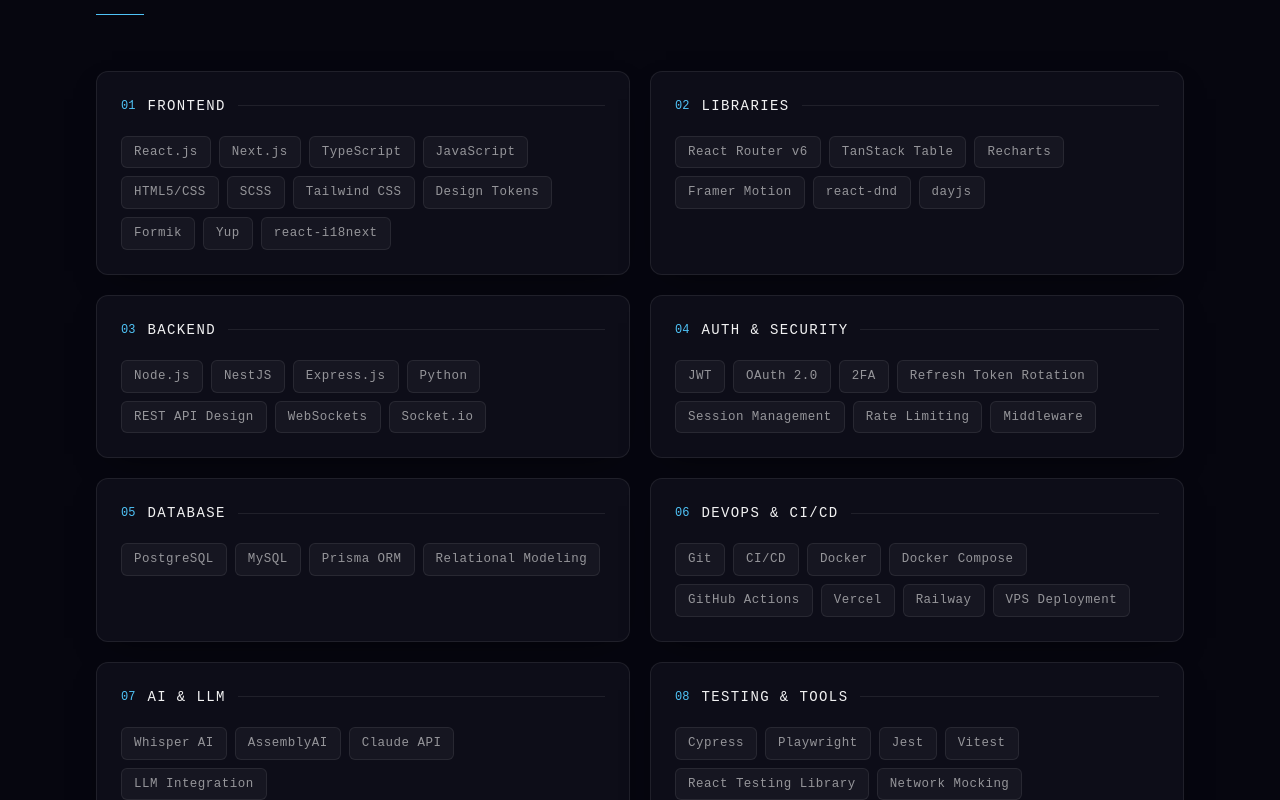
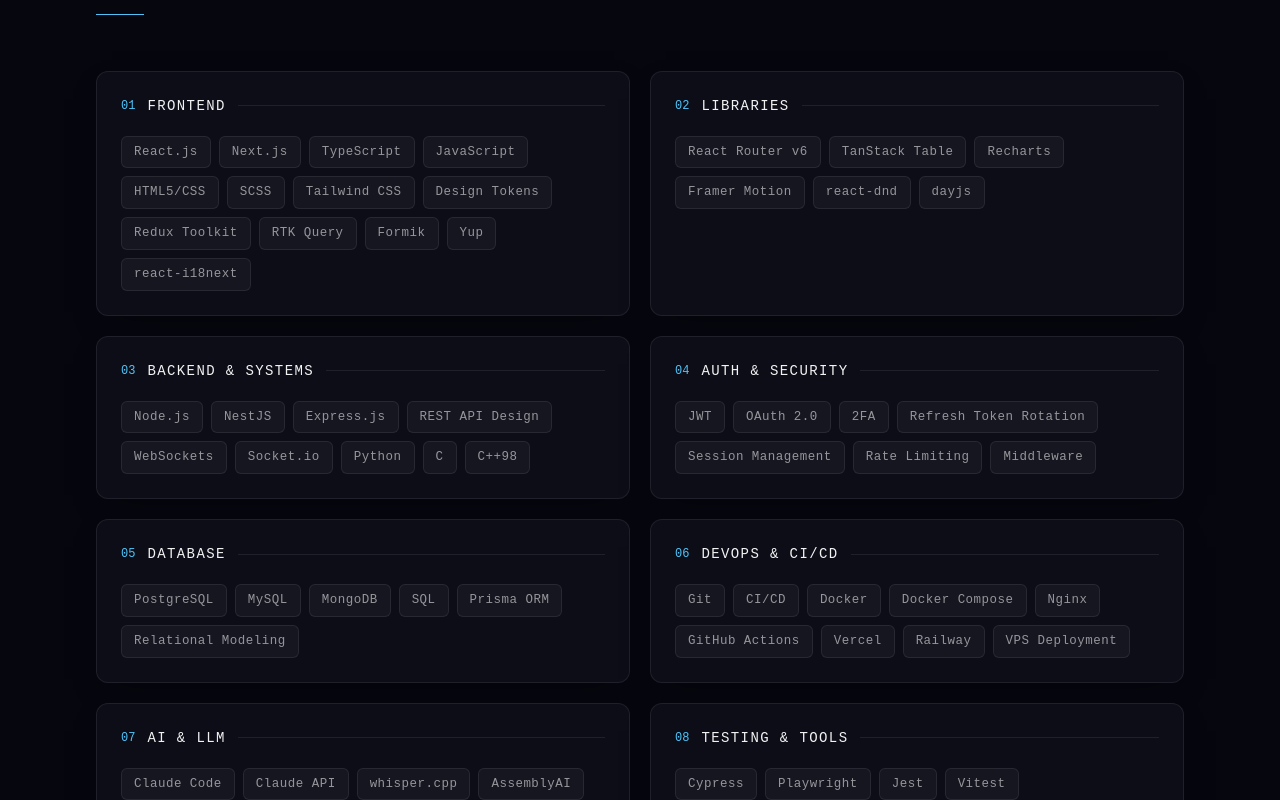
Before and after one commit to ysahih/Portfolio, a Next.js app: page / in a window 1280 px wide. Shown: the part 1660-2460 px from the top of the page. Built offline with nearby package versions, Linux system fonts and the light colour scheme.

Commit message:
content: sync site details with the current CV

```diff
--- a/app/components/Footer.tsx
+++ b/app/components/Footer.tsx
@@ -149,7 +149,7 @@
                   +212 708 978 739
                 </a>
               </li>
-              <li className="opacity-60">Morocco — relocating to Paris, October 2026</li>
+              <li className="opacity-60">Morocco — relocating to Paris, 27 October 2026</li>
             </ul>
           </div>
         </div>
--- a/app/data/resume-data.ts
+++ b/app/data/resume-data.ts
@@ -3,11 +3,11 @@
 export const RESUME_DATA = {
   name: "Youssef Sahih",
   title: "Frontend Engineer — React, TypeScript, Testing",
-  location: "Morocco — relocating to Paris, October 2026",
+  location: "Morocco — relocating to Paris, 27 October 2026",
 
   languages: [
     { name: "Arabic", level: "Native" },
-    { name: "English", level: "Fluent (C1)" },
+    { name: "English", level: "Fluent, working language (C1)" },
     { name: "French", level: "A2, in progress" },
   ],
 
@@ -48,7 +48,7 @@
       start: "Oct 2026",
       end: "present",
       location: "Paris, France",
-      description: "Preparing RNCP 39774, \"Expert en architecture informatique\". Software architecture, systems, networking, data architecture.",
+      description: "Preparing RNCP 39774, \"Expert en architecture informatique\". Software architecture, systems, networking, data architecture. Level 14 and Work Experience validated; eligible for a 24-month apprenticeship contract.",
     },
     {
       school: "1337 Coding School — 42 Network",
@@ -56,7 +56,7 @@
       start: "2022",
       end: "2026",
       location: "Khouribga, Morocco",
-      description: "Algorithms & Data Structures, System Programming, Network Programming, Web Architecture, Relational Databases",
+      description: "Systems and network programming in C/C++, algorithms, web architecture, relational databases. Peer-learning, code review and project-based assessment, no lectures.",
     },
     {
       school: "Chouaïb Doukkali University",
@@ -69,24 +69,24 @@
   ],
 
   skills: [
-    "React.js", "Next.js", "TypeScript", "JavaScript", "HTML5/CSS", "SCSS", "Tailwind CSS", "Design Tokens", "Formik", "Yup", "react-i18next",
+    "React.js", "Next.js", "TypeScript", "JavaScript", "HTML5/CSS", "SCSS", "Tailwind CSS", "Design Tokens", "Redux Toolkit", "RTK Query", "Formik", "Yup", "react-i18next",
     "React Router v6", "TanStack Table", "Recharts", "Framer Motion", "react-dnd", "dayjs",
-    "Node.js", "NestJS", "Express.js", "Python", "REST API Design", "WebSockets", "Socket.io",
+    "Node.js", "NestJS", "Express.js", "REST API Design", "WebSockets", "Socket.io", "Python", "C", "C++98",
     "JWT", "OAuth 2.0", "2FA", "Refresh Token Rotation", "Session Management", "Rate Limiting", "Middleware",
-    "PostgreSQL", "MySQL", "Prisma ORM", "Relational Modeling",
-    "Git", "CI/CD", "Docker", "Docker Compose", "GitHub Actions", "Vercel", "Railway", "VPS Deployment",
-    "Whisper AI", "AssemblyAI", "Claude API", "LLM Integration",
+    "PostgreSQL", "MySQL", "MongoDB", "SQL", "Prisma ORM", "Relational Modeling",
+    "Git", "CI/CD", "Docker", "Docker Compose", "Nginx", "GitHub Actions", "Vercel", "Railway", "VPS Deployment",
+    "Claude Code", "Claude API", "whisper.cpp", "AssemblyAI", "LLM Integration",
     "Cypress", "Playwright", "Jest", "Vitest", "React Testing Library", "Network Mocking", "Test Fixtures", "Postman", "Vite", "Electron", "Jira", "Agile/Scrum",
   ],
 
   skillCategories: [
-    { label: "Frontend", skills: ["React.js", "Next.js", "TypeScript", "JavaScript", "HTML5/CSS", "SCSS", "Tailwind CSS", "Design Tokens", "Formik", "Yup", "react-i18next"] },
+    { label: "Frontend", skills: ["React.js", "Next.js", "TypeScript", "JavaScript", "HTML5/CSS", "SCSS", "Tailwind CSS", "Design Tokens", "Redux Toolkit", "RTK Query", "Formik", "Yup", "react-i18next"] },
     { label: "Libraries", skills: ["React Router v6", "TanStack Table", "Recharts", "Framer Motion", "react-dnd", "dayjs"] },
-    { label: "Backend", skills: ["Node.js", "NestJS", "Express.js", "Python", "REST API Design", "WebSockets", "Socket.io"] },
+    { label: "Backend & Systems", skills: ["Node.js", "NestJS", "Express.js", "REST API Design", "WebSockets", "Socket.io", "Python", "C", "C++98"] },
     { label: "Auth & Security", skills: ["JWT", "OAuth 2.0", "2FA", "Refresh Token Rotation", "Session Management", "Rate Limiting", "Middleware"] },
-    { label: "Database", skills: ["PostgreSQL", "MySQL", "Prisma ORM", "Relational Modeling"] },
-    { label: "DevOps & CI/CD", skills: ["Git", "CI/CD", "Docker", "Docker Compose", "GitHub Actions", "Vercel", "Railway", "VPS Deployment"] },
-    { label: "AI & LLM", skills: ["Whisper AI", "AssemblyAI", "Claude API", "LLM Integration"] },
+    { label: "Database", skills: ["PostgreSQL", "MySQL", "MongoDB", "SQL", "Prisma ORM", "Relational Modeling"] },
+    { label: "DevOps & CI/CD", skills: ["Git", "CI/CD", "Docker", "Docker Compose", "Nginx", "GitHub Actions", "Vercel", "Railway", "VPS Deployment"] },
+    { label: "AI & LLM", skills: ["Claude Code", "Claude API", "whisper.cpp", "AssemblyAI", "LLM Integration"] },
     { label: "Testing & Tools", skills: ["Cypress", "Playwright", "Jest", "Vitest", "React Testing Library", "Network Mocking", "Test Fixtures", "Postman", "Vite", "Electron", "Jira", "Agile/Scrum"] },
   ],
 
@@ -110,7 +110,7 @@
         "Developed and maintained 30+ React 18 modules using TypeScript, Redux Toolkit, and RTK Query in production",
         "Route-level code splitting across the app's route files, a lazy-loading image component with blur placeholders, and a cache-key fix that stopped filtered result sets collapsing into a single entry",
         "Resolved non-deterministic hook ordering bugs and optimistic UI timing issues through precise cache lifecycle management",
-        "~1,500 translation keys across 7 locales; collaborated with backend on REST API contracts and payload design",
+        "~1,500 translation keys across 7 locales; 94 custom hooks; 1,538 typed interfaces across 465 files; collaborated with backend on REST API contracts and payload design",
       ],
     },
     {
@@ -121,7 +121,7 @@
       startDate: "Dec 2022",
       endDate: "Aug 2024",
       description: "Web applications for direct clients, remote and solo, alongside the 1337 cursus. Owned scoping through deployment. Client-owned code, nothing public.",
-      skills: ["React", "Next.js", "Node.js", "PostgreSQL"],
+      skills: ["React", "Next.js", "Node.js", "TypeScript", "PostgreSQL", "Docker"],
       achievements: [],
     },
   ],
@@ -153,16 +153,16 @@
       techStack: ["React", "TypeScript", "Electron", "Node.js", "Whisper AI", "AssemblyAI", "Claude API", "GitHub Actions"],
       description:
         "Dual-pipeline Electron desktop app: offline local Whisper inference + cloud AssemblyAI diarization. Node.js backend for audio chunking, model orchestration, and streaming JSON updates to React UI. Claude API for transcript-grounded research chat; packaged via Electron Builder with GitHub Actions CI/CD.",
-      link: { label: "GitHub", href: "https://github.com/ysahih" },
+      link: { label: "GitHub", href: "https://github.com/ysahih/sentra-challenge" },
       impact: "AI-powered meeting intelligence desktop app",
       category: "Personal Project",
       featured: true,
     },
     {
       title: "IRC Server",
-      techStack: ["C++", "Socket Programming", "Network Protocols"],
+      techStack: ["C++98", "BSD Sockets", "Non-blocking I/O", "Network Protocols"],
       description:
-        "Internet Relay Chat server implementing the IRC protocol to C++98 standard with multi-client support, channel management, and operator commands.",
+        "IRC server written to protocol in C++98 with no networking library: raw sockets, non-blocking I/O, concurrent multi-client handling, per-channel state, operator commands, and partial-message buffering across reads.",
       link: { label: "GitHub", href: "https://github.com/ysahih/IRC" },
       impact: "Multi-client IRC server implementation",
       category: "System Programming",
```
